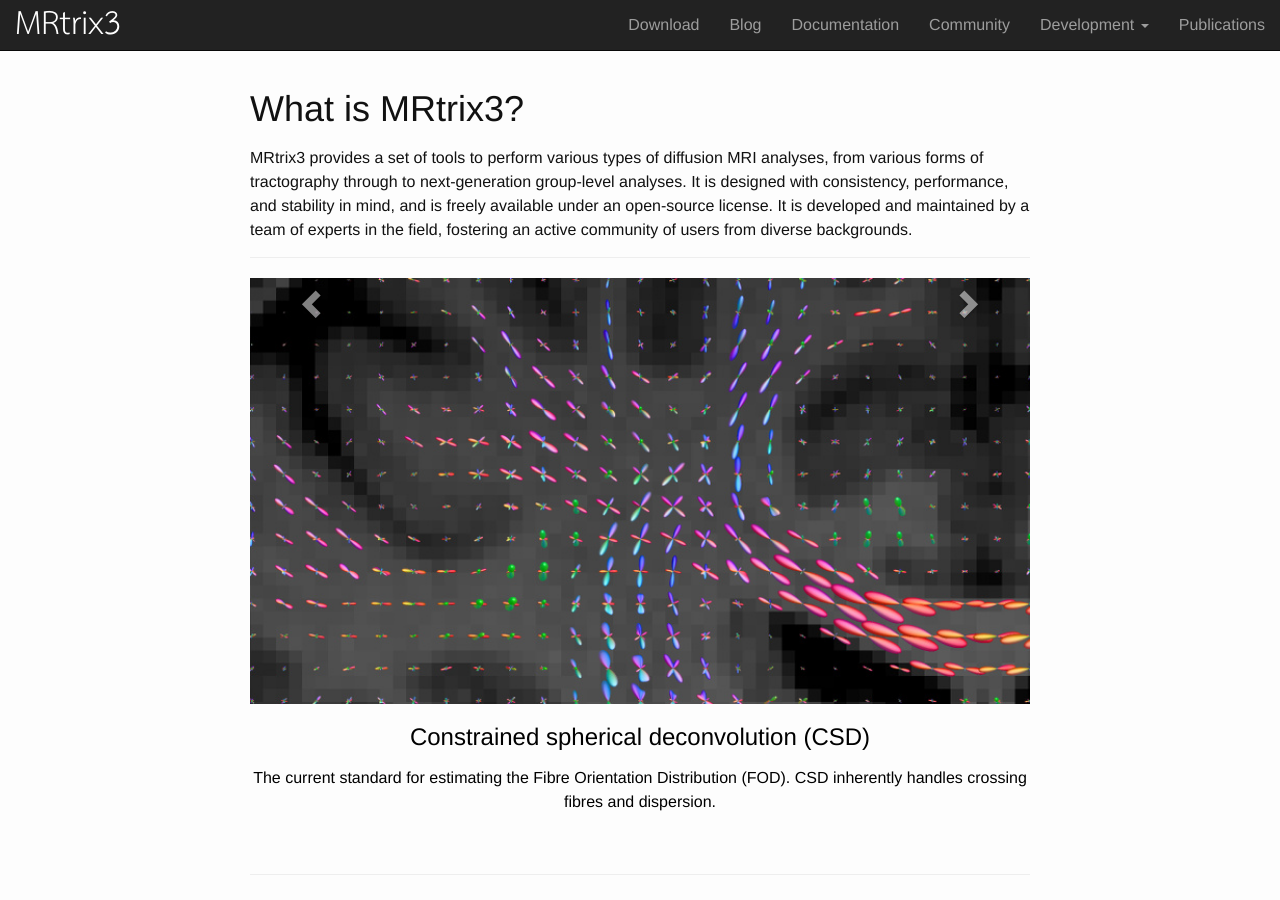
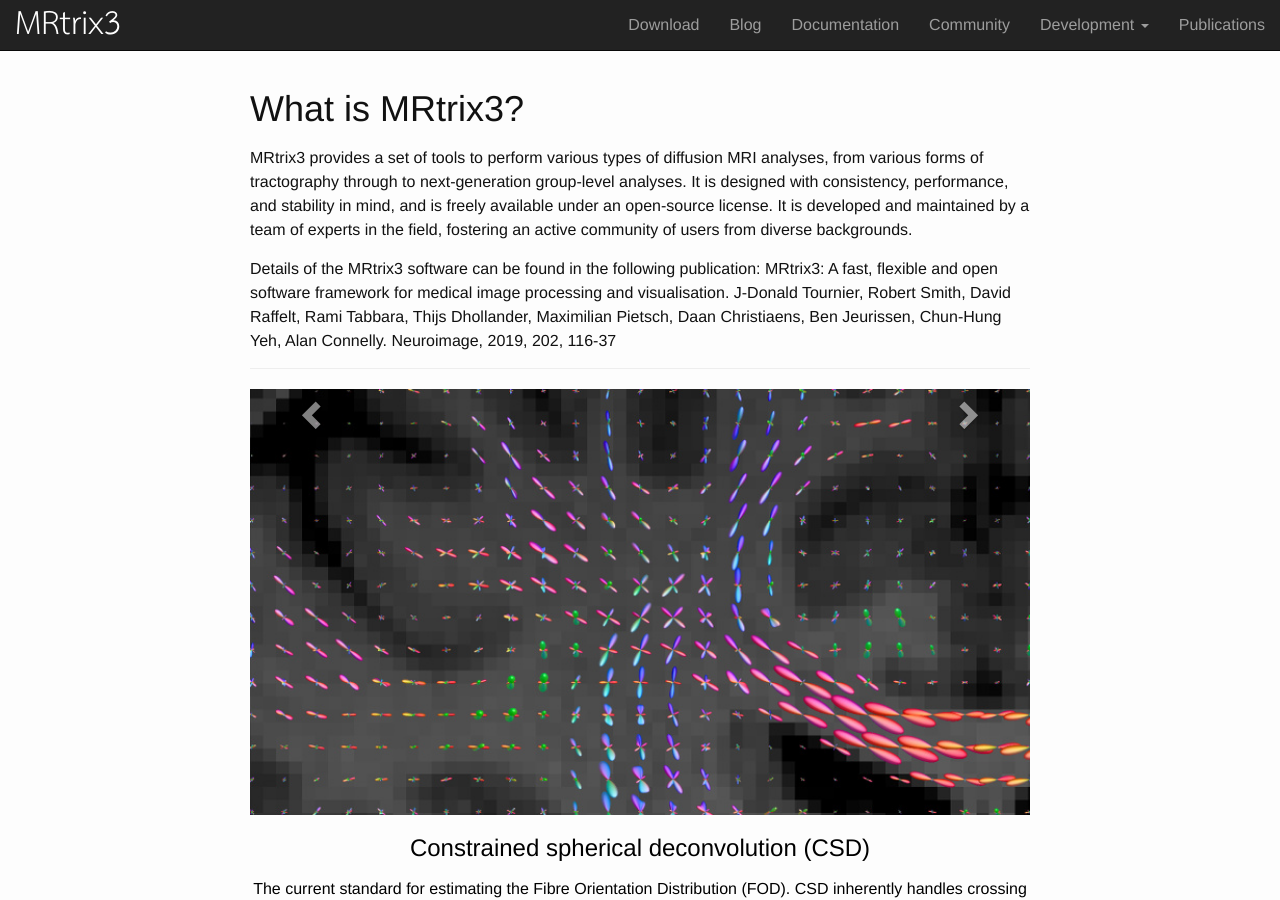
Before and after one commit to MRtrix3/MRtrix3.github.io, a Jekyll site: the page built from index.html, in a window 1280 px wide and 900 px high, scrolled down 411 px. Built offline with Jekyll 4.4.1, drawn with Linux system fonts in a browser that asks for light colours; nearby versions of some CDN libraries.

Commit message:
Add MRtrix3 publication citation

```diff
--- a/_data/frontpage/about.yml
+++ b/_data/frontpage/about.yml
@@ -4,3 +4,8 @@ description: | # This allows you to use an indented multi-line string
     MRtrix3 provides a set of tools to perform various types of diffusion MRI analyses, from various forms of tractography through to next-generation group-level analyses.
     It is designed with consistency, performance, and stability in mind, and is freely available under an open-source license.
     It is developed and maintained by a team of experts in the field, fostering an active community of users from diverse backgrounds.
+citation: >
+    Details of the MRtrix3 software can be found in the following publication:
+    MRtrix3: A fast, flexible and open software framework for medical image processing and visualisation.
+    J-Donald Tournier, Robert Smith, David Raffelt, Rami Tabbara, Thijs Dhollander, Maximilian Pietsch, Daan Christiaens, Ben Jeurissen, Chun-Hung Yeh, Alan Connelly.
+    Neuroimage, 2019, 202, 116-37
--- a/_data/manual_publication_links.yml
+++ b/_data/manual_publication_links.yml
@@ -1,11 +1,6 @@
--  title: "Unsupervised 3-tissue response function estimation from single-shell or multi-shell diffusion MR data without a co-registered T1 image"
-   url: "http://www.researchgate.net/publication/307863133_Unsupervised_3-tissue_response_function_estimation_from_single-shell_or_multi-shell_diffusion_MR_data_without_a_co-registered_T1_image"
-
--  title: "Global tractography of multi-shell diffusion-weighted imaging data using a multi-tissue model"
-   url: "http://www.sciencedirect.com/science/article/pii/S1053811915007168"
-
--  title: "Time to move on: an FOD-based DEC map to replace DTI's trademark DEC FA"
-   url: "http://www.researchgate.net/publication/276412466_Time_to_move_on_an_FOD-based_DEC_map_to_replace_DTI's_trademark_DEC_FA"
-
--  title: "Panchromatic sharpening of FOD-based DEC maps by structural T1 information"
-   url: "http://www.researchgate.net/publication/276412176_Panchromatic_sharpening_of_FOD-based_DEC_maps_by_structural_T1_information"
+-  title: "MRtrix3: A fast, flexible and open software framework for medical image processing and visualisation"
+   journal: "NeuroImage, 2019, 202, 116-37"
+   year: 2019
+   authors: "Tournier, J.-D.; Smith, R.E.; Raffelt, D.; Tabbara, R.; Dhollander, T.; Pietsch, M.; Christiaens, D.; Jeurissen, B.; Yeh, C.-H.; Connelly, A."
+   internal: True
+   url: "https://www.sciencedirect.com/science/article/pii/S1053811919307281"
--- a/index.html
+++ b/index.html
@@ -7,6 +7,7 @@ layout: frontpage
     <div class="about">
     <h1>{{ site.data.frontpage.about.title }}</h1>
     <p>{{ site.data.frontpage.about.description }}</p>
+    <p>{{ site.data.frontpage.about.citation }}</p>
     <hr>
     </div>
 
```
